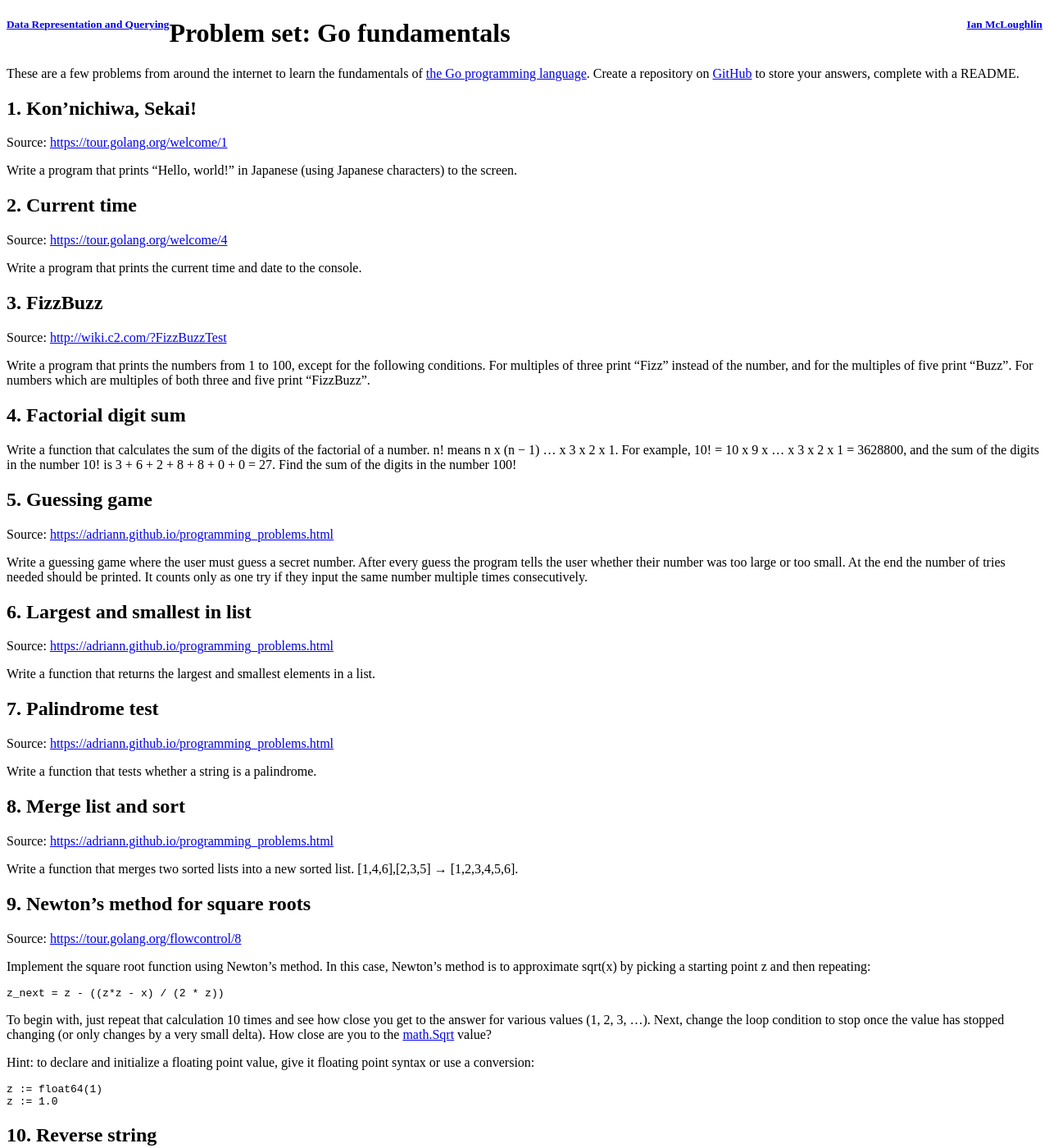
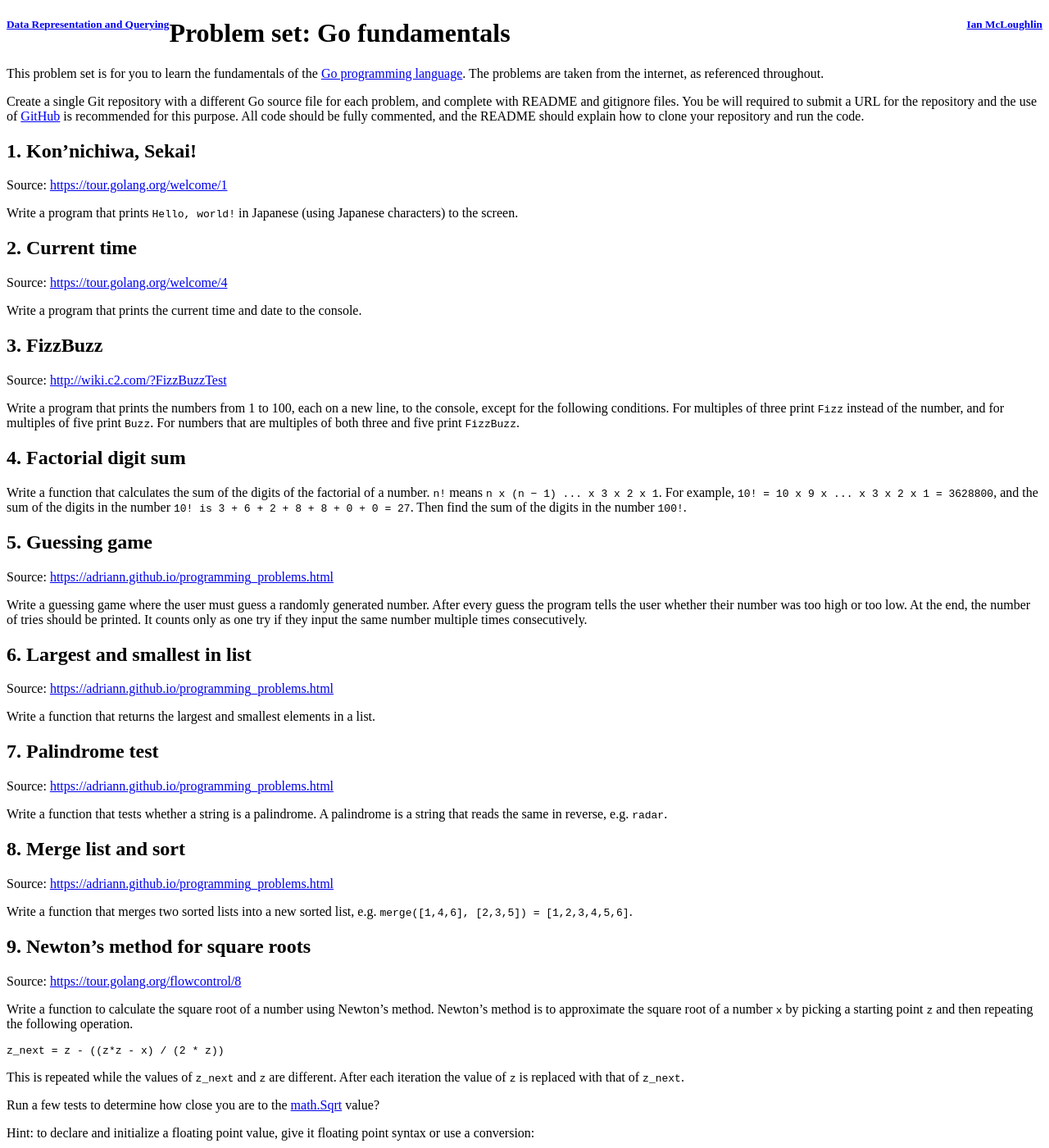
Before and after one commit to data-representation/data-representation.github.io, a Jekyll site: the page built from problems/go-fundamentals.md, in a window 1280 px wide and 1400 px high. Shown: the whole window at 82% size. Built offline with Jekyll 4.4.1, drawn with Linux system fonts in a browser that asks for light colours; our own code applies the rules of GitHub Pages for plain Markdown files; comment, search, counter and statistics services are not loaded.

Commit message:
Clean up

````diff
--- a/problems/go-fundamentals.md
+++ b/problems/go-fundamentals.md
@@ -1,6 +1,10 @@
 # Problem set: Go fundamentals
-These are a few problems from around the internet to learn the fundamentals of [the Go programming language](https://golang.org/).
-Create a repository on [GitHub](https://github.com/) to store your answers, complete with a README.
+This problem set is for you to learn the fundamentals of the [Go programming language](https://golang.org/).
+The problems are taken from the internet, as referenced throughout.
+
+Create a single Git repository with a different Go source file for each problem, and complete with README and gitignore files.
+You be will required to submit a URL for the repository and the use of [GitHub](http://www.github.com) is recommended for this purpose.
+All code should be fully commented, and the README should explain how to clone your repository and run the code.
 
 
 ## 1. Kon'nichiwa, Sekai!
@@ -8,7 +12,7 @@ Create a repository on [GitHub](https://github.com/) to store your answers, comp
 Source:
 [https://tour.golang.org/welcome/1](https://tour.golang.org/welcome/1)
 
-Write a program that prints "Hello, world!" in Japanese (using Japanese characters) to the screen.
+Write a program that prints `Hello, world!` in Japanese (using Japanese characters) to the screen.
 
 
 ## 2. Current time
@@ -22,24 +26,27 @@ Write a program that prints the current time and date to the console.
 
 Source: [http://wiki.c2.com/?FizzBuzzTest](http://wiki.c2.com/?FizzBuzzTest)
 
-Write a program that prints the numbers from 1 to 100, except for the following conditions.
-For multiples of three print "Fizz" instead of the number, and for the multiples of five print "Buzz".
-For numbers which are multiples of both three and five print "FizzBuzz".
+Write a program that prints the numbers from 1 to 100, each on a new line, to the console, except for the following conditions.
+For multiples of three print `Fizz` instead of the number, and for multiples of five print `Buzz`.
+For numbers that are multiples of both three and five print `FizzBuzz`.
 
 
 ## 4. Factorial digit sum
 
 Write a function that calculates the sum of the digits of the factorial of a number.
-n! means n x (n − 1)  ... x 3 x 2 x 1.
-For example, 10! = 10 x 9 x ... x 3 x 2 x 1 = 3628800, and the sum of the digits in the number 10! is 3 + 6 + 2 + 8 + 8 + 0 + 0 = 27.
-Find the sum of the digits in the number 100!
+`n!` means `n x (n − 1)  ... x 3 x 2 x 1`.
+For example, `10! = 10 x 9 x ... x 3 x 2 x 1 = 3628800`, and the sum of the digits in the number `10! is 3 + 6 + 2 + 8 + 8 + 0 + 0 = 27`.
+Then find the sum of the digits in the number `100!`.
 
 
 ## 5. Guessing game
 
 Source: [https://adriann.github.io/programming_problems.html](https://adriann.github.io/programming_problems.html)
 
-Write a guessing game where the user must guess a secret number. After every guess the program tells the user whether their number was too large or too small. At the end the number of tries needed should be printed. It counts only as one try if they input the same number multiple times consecutively.
+Write a guessing game where the user must guess a randomly generated number.
+After every guess the program tells the user whether their number was too high or too low.
+At the end, the number of tries should be printed.
+It counts only as one try if they input the same number multiple times consecutively.
 
 
 ## 6. Largest and smallest in list
@@ -54,29 +61,31 @@ Write a function that returns the largest and smallest elements in a list.
 Source: [https://adriann.github.io/programming_problems.html](https://adriann.github.io/programming_problems.html)
 
 Write a function that tests whether a string is a palindrome.
+A palindrome is a string that reads the same in reverse, e.g. `radar`.
 
 
 ## 8. Merge list and sort
 
 Source: [https://adriann.github.io/programming_problems.html](https://adriann.github.io/programming_problems.html)
 
-Write a function that merges two sorted lists into a new sorted list. [1,4,6],[2,3,5] → [1,2,3,4,5,6].
+Write a function that merges two sorted lists into a new sorted list, e.g. `merge([1,4,6], [2,3,5]) = [1,2,3,4,5,6]`.
 
 
 ## 9. Newton's method for square roots
 
 Source: [https://tour.golang.org/flowcontrol/8](https://tour.golang.org/flowcontrol/8)
 
-Implement the square root function using Newton's method.
-In this case, Newton's method is to approximate sqrt(x) by picking a starting point z and then repeating:
+Write a function to calculate the square root of a number using Newton's method.
+Newton's method is to approximate the square root of a number `x` by picking a starting point `z` and then repeating the following operation.
 
 ```go
 z_next = z - ((z*z - x) / (2 * z))
 ```
 
-To begin with, just repeat that calculation 10 times and see how close you get to the answer for various values (1, 2, 3, ...).
-Next, change the loop condition to stop once the value has stopped changing (or only changes by a very small delta).
-How close are you to the [math.Sqrt](https://golang.org/pkg/math/#Sqrt) value?
+This is repeated while the values of `z_next` and `z` are different.
+After each iteration the value of `z` is replaced with that of `z_next`.
+
+Run a few tests to determine how close you are to the [math.Sqrt](https://golang.org/pkg/math/#Sqrt) value?
 
 Hint: to declare and initialize a floating point value, give it floating point syntax or use a conversion:
 
````
